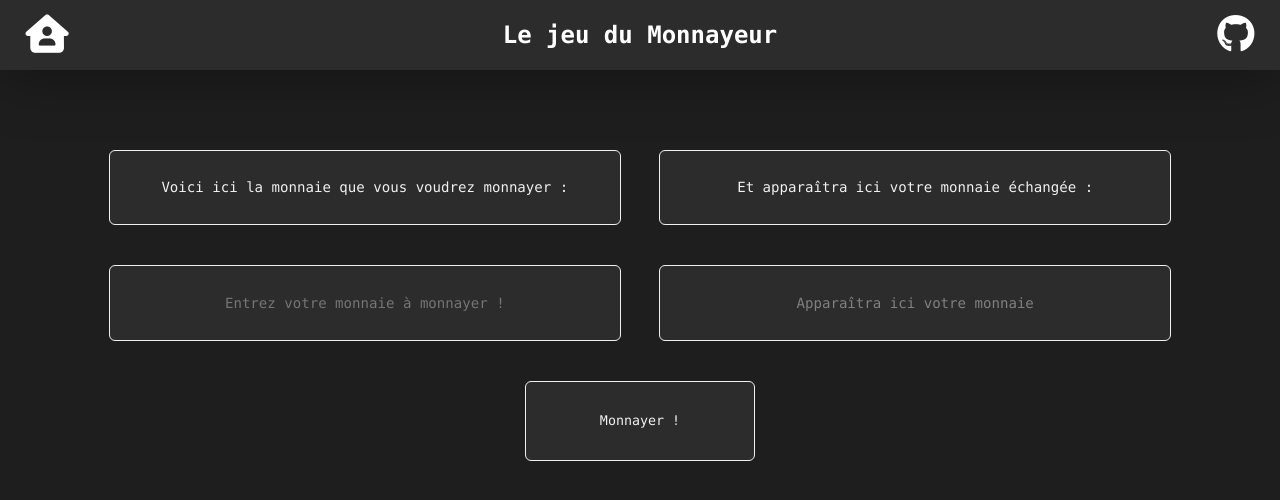
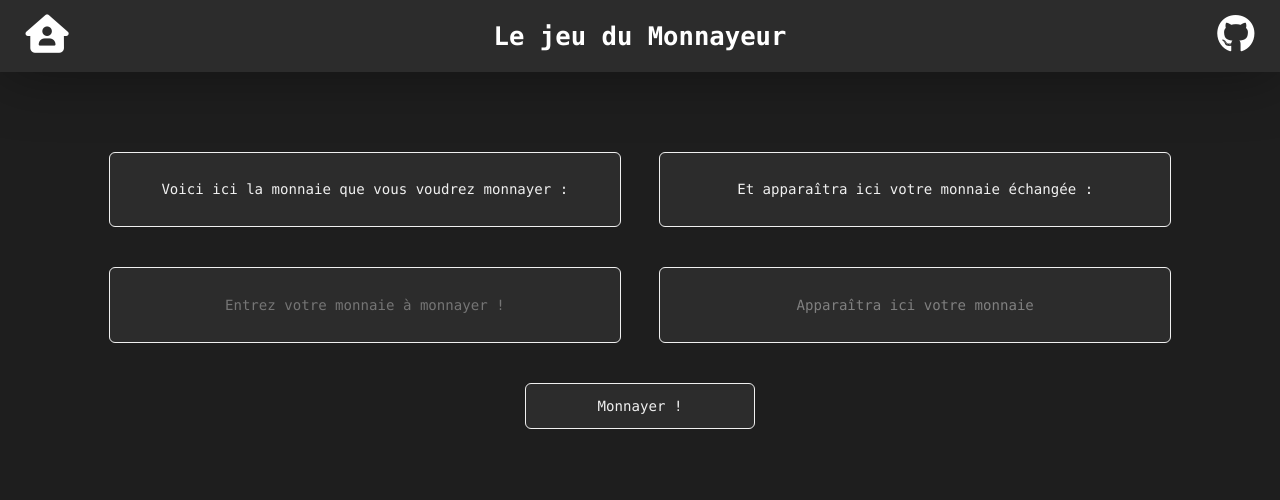
Before and after one commit to NSI-Projects/nsi-projects.github.io, a plain HTML site: page monnayeur/monnayeur.html in a window 1280 px wide. Drawn offline with Linux system fonts and the light colour scheme.

Commit message:
Update style.css

```diff
--- a/monnayeur/style.css
+++ b/monnayeur/style.css
@@ -8,12 +8,12 @@ body {
 }
 .header {
     align-items:center;
-    padding:1vw 2vh;
+    padding:1vw;
     background:#2c2c2c;
     box-shadow:0 0 5vw rgba(0,0,0,0.4);
 }
 .icon {
-    transition: all 0.2s ease;
+    transition: all 0.5s ease;
     cursor:pointer;
     font-size: 3vw;
     color: #fff;
@@ -34,6 +34,7 @@ h2 {
     text-align:center;
     color:#fff;
     margin: 1vh 0;
+    font-size: 2vw;
 }
 
 .container {
@@ -53,7 +54,7 @@ h2 {
 }
 
 .box p, .box input {
-    padding: 1vw 2vh;
+    padding: 1vw;
     background-color:#2c2c2c;
     color:#f0f0f0;
     border:1px solid #f0f0f0;
@@ -69,19 +70,20 @@ h2 {
 }
 
 button {
-    padding:1vw 2vh;
+    padding:1vw;
     background-color:#2c2c2c;
     color:#f0f0f0;
     border:1px solid #f0f0f0;
     border-radius:6px;
     width: 18vw;
-    height: 10vh;
+    aspect-ratio: 5/1;
     text-align: center;
     cursor: pointer;
     transition: all 0.2s ease-in-out;
     margin: 5vh auto 0 auto;
     display: block;
     font-family:Consolas, monospace;
+    font-size: 1.1vw;
 }
 button:hover {
     transform: translateY(-0.4vh);
```
